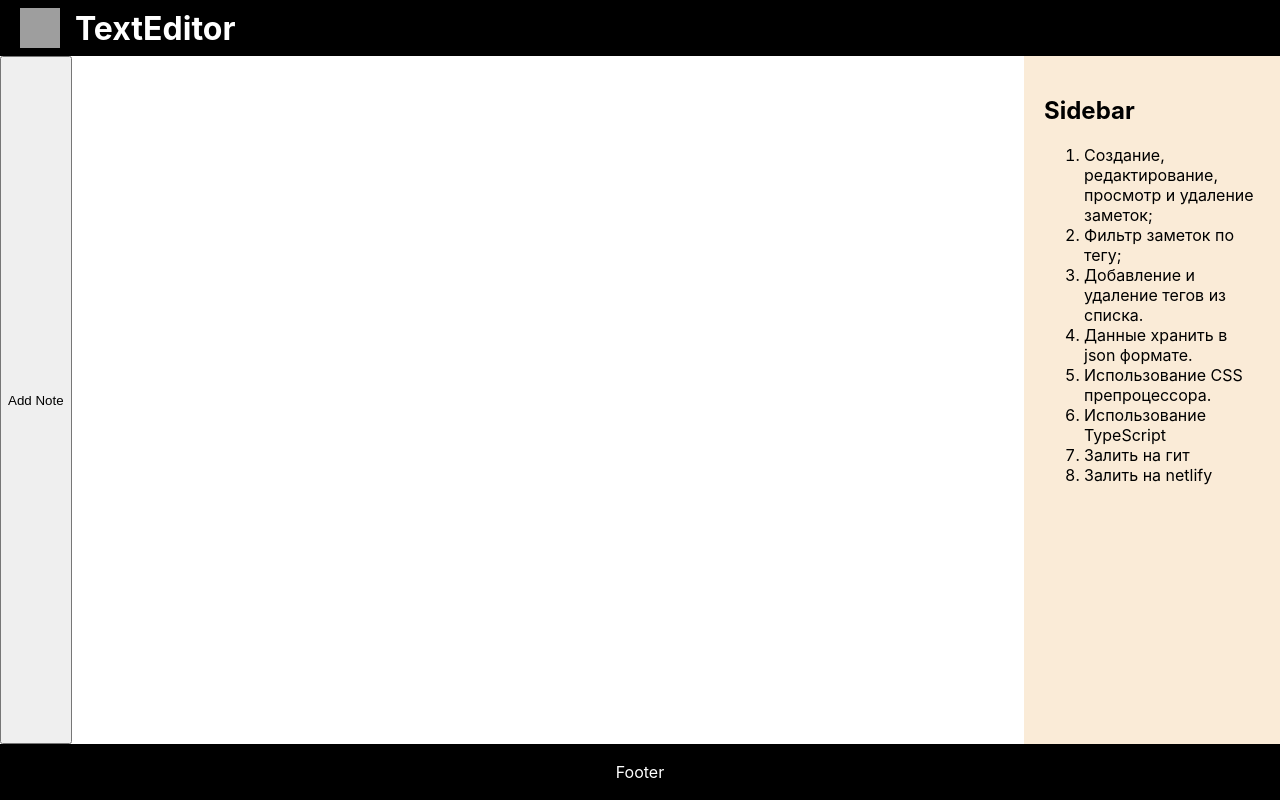
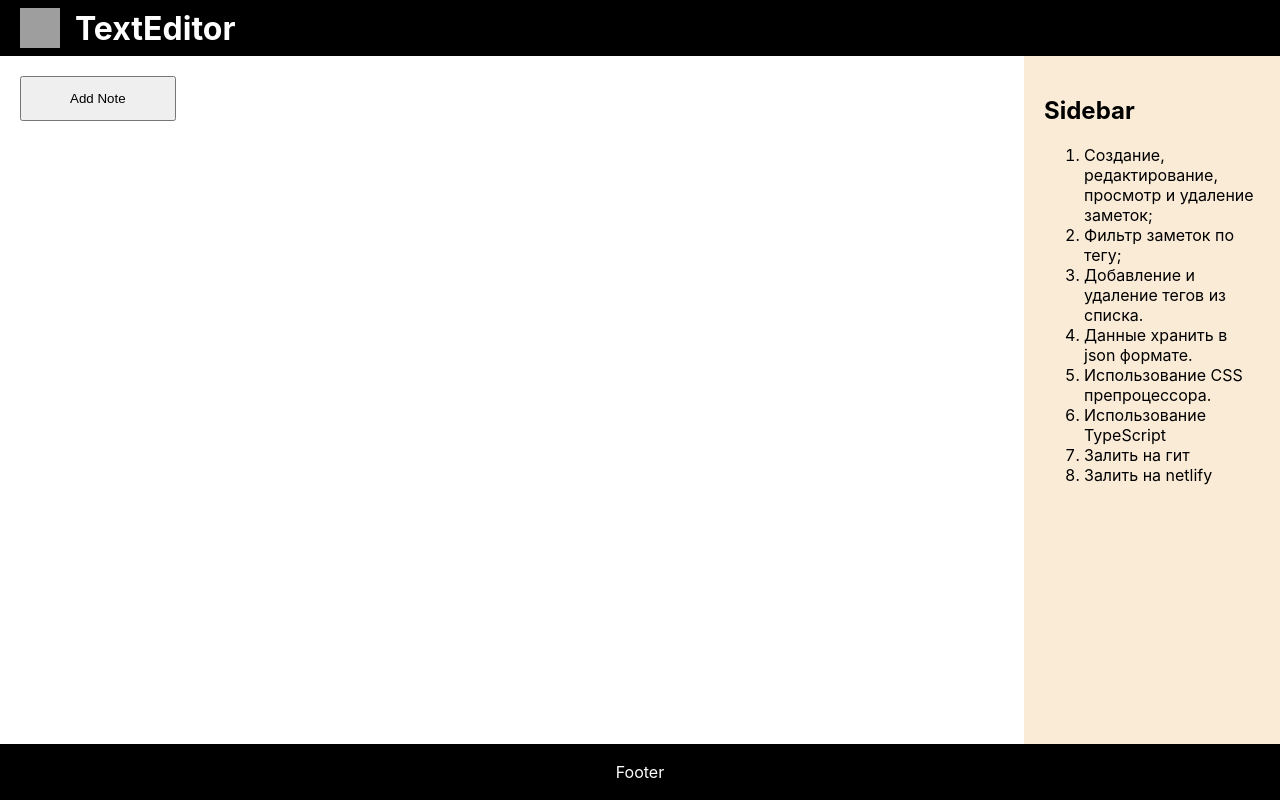
Before and after one commit to jocker-py/TextEditor, a React (Create React App) app: page / in a window 1280 px wide. Built offline with nearby package versions, Linux system fonts and the light colour scheme; grey boxes are pictures that could not be loaded.

Commit message:
feat: add style for Content

```diff
--- a/src/components/Content/Content.scss
+++ b/src/components/Content/Content.scss
@@ -1,5 +1,16 @@
 .content {
-  display: flex;
+  display: grid;
+  grid-template-columns: repeat(6, 1fr);
+  grid-template-rows: repeat(12, 1fr);
+  gap: 10px;
+  padding: 20px;
   width: 80%;
   height: 86%;
 }
+
+.content__item {
+  display: flex;
+  flex-direction: column;
+  align-items: flex-start;
+  background-color: lightgoldenrodyellow;
+}
```
